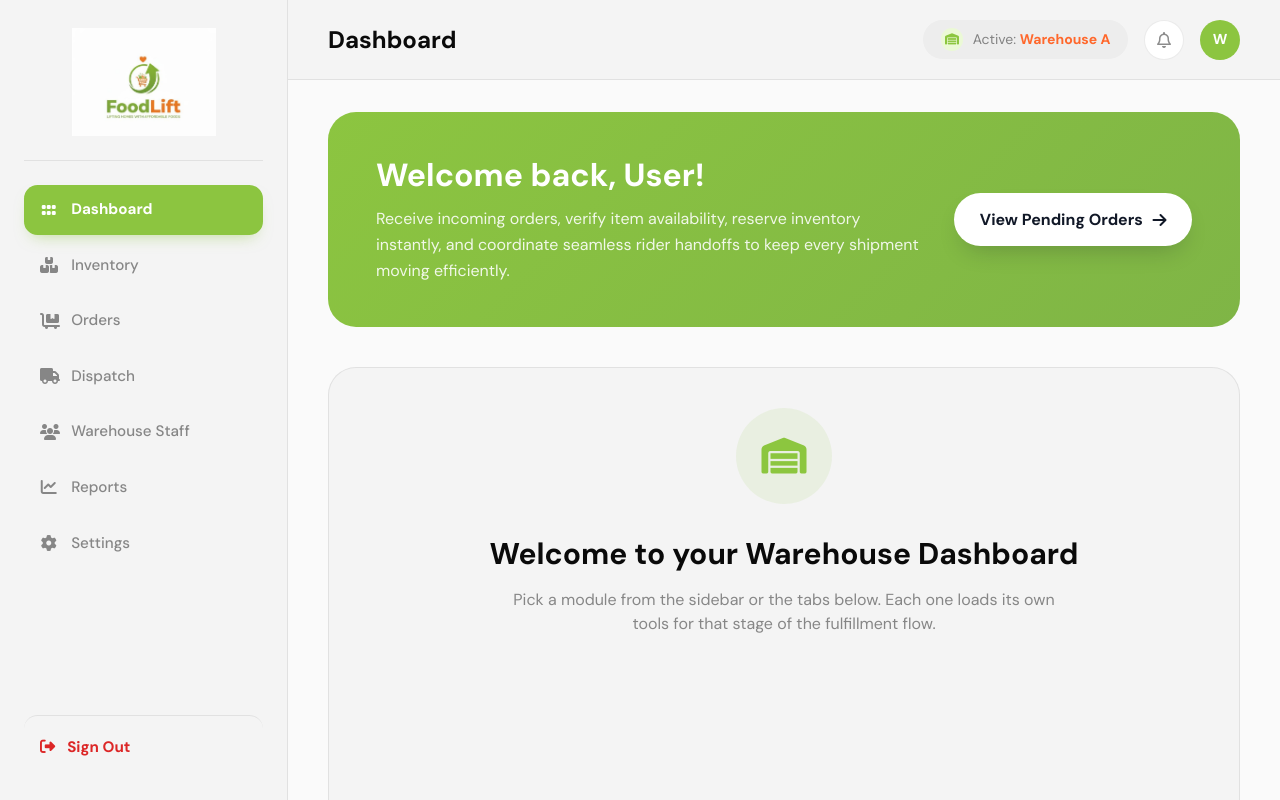
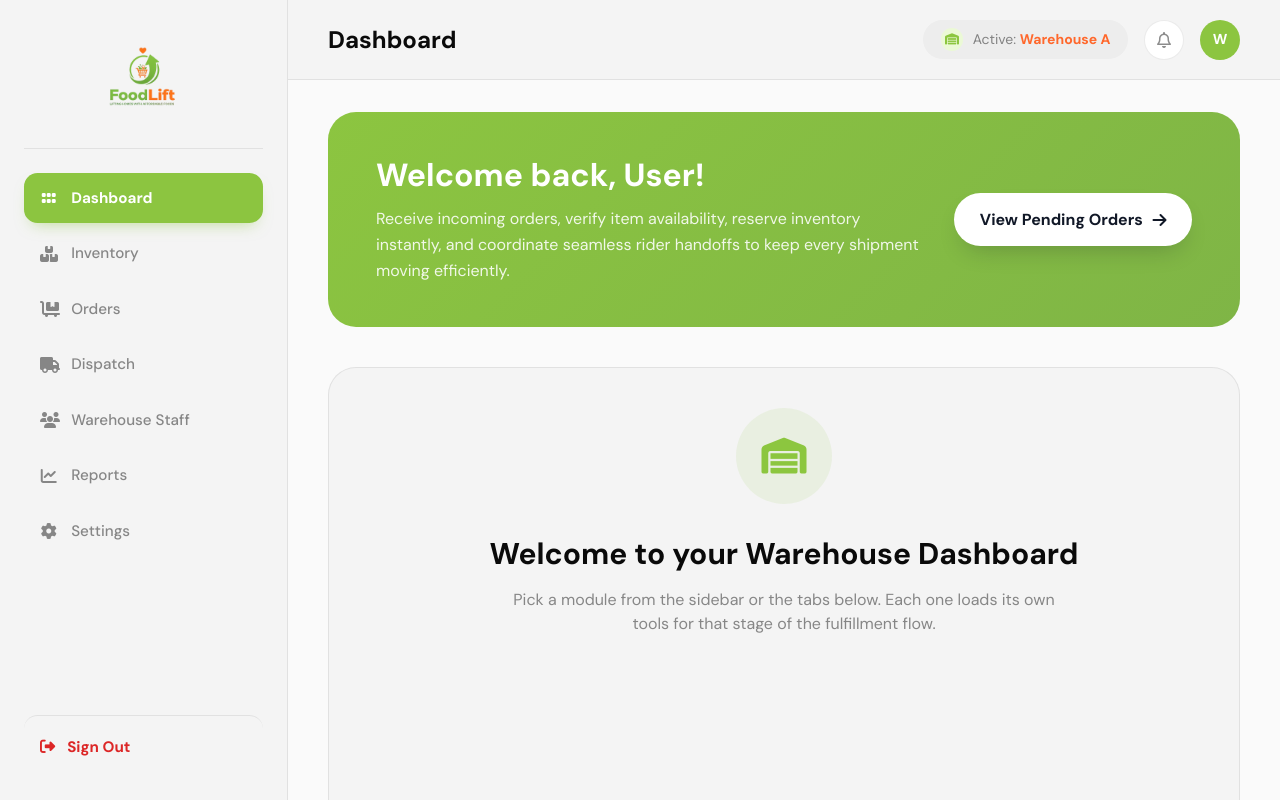
Before and after one commit to agiddid-source/FOODLIFT, a plain HTML site: page warehouse.html in a window 1280 px wide. Drawn offline with nearby package versions, Linux system fonts and the light colour scheme.

Commit message:
commit -- transparent logo update

```diff
--- a/_components/sidebar.html
+++ b/_components/sidebar.html
@@ -1,7 +1,7 @@
 <aside class="dash-sidebar" id="dashSidebar">
 
   <div class="dash-logo-block">
-    <img src="static/images/FoodLift Logo.jpg" alt="FoodLift — Lifting homes with affordable foods" class="w-36">
+    <img src="static/images/image_72.png" alt="FoodLift — Lifting homes with affordable foods" class="w-36">
     <button type="button" class="dash-sidebar-close" id="sidebarCloseBtn" aria-label="Close menu">
       <i class="fa-solid fa-xmark"></i>
     </button>
```
Also changed, not shown: static/images/image_72.png (added).
